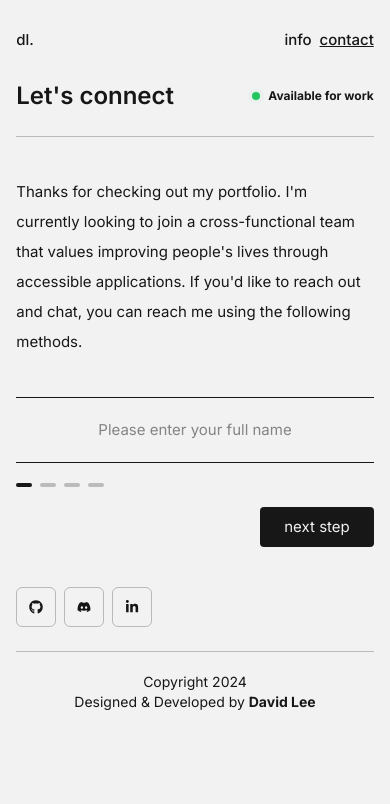
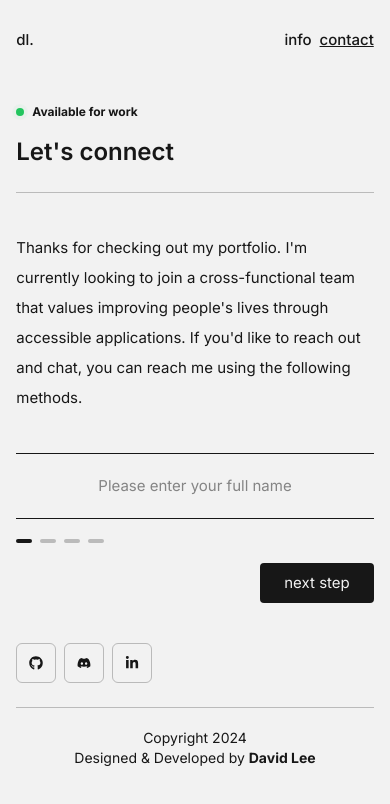
Before and after one commit to DLee1993/portfolio_website, a Next.js app: page /contact in a window 390 px wide. Shown: the top 804 px of the page. Built offline with nearby package versions, Linux system fonts and the light colour scheme.

Commit message:
adjusted elements for mobile layout

```diff
--- a/app/contact/page.tsx
+++ b/app/contact/page.tsx
@@ -4,8 +4,8 @@ import ContactForm from "@/components/ContactForm";
 
 const page = () => {
     return (
-        <section className="customWidth flex flex-col space-y-10 mb-6">
-            <aside className="flex justify-between items-center border-b border-foreground25 pb-6">
+        <section className="customWidth flex flex-col space-y-10 my-6">
+            <aside className="flex flex-col-reverse min-[540px]:flex-row justify-between items-start sm:items-center gap-4 border-b border-foreground25 pb-6">
                 <h2 className="text-2xl font-semibold">Let&apos;s connect</h2>
                 <AvailableToWork />
             </aside>
```
